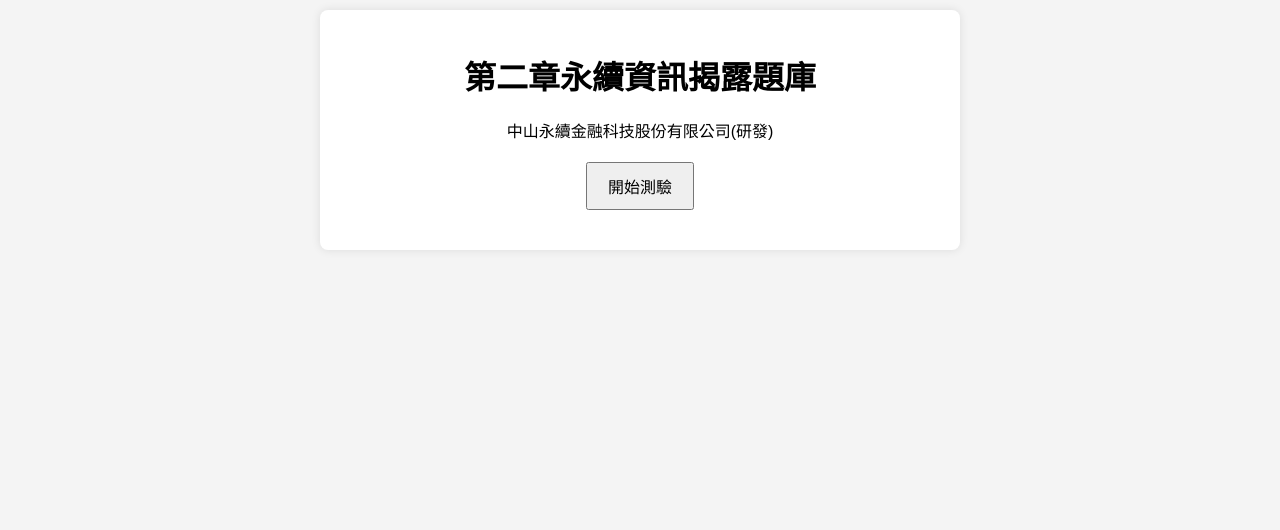
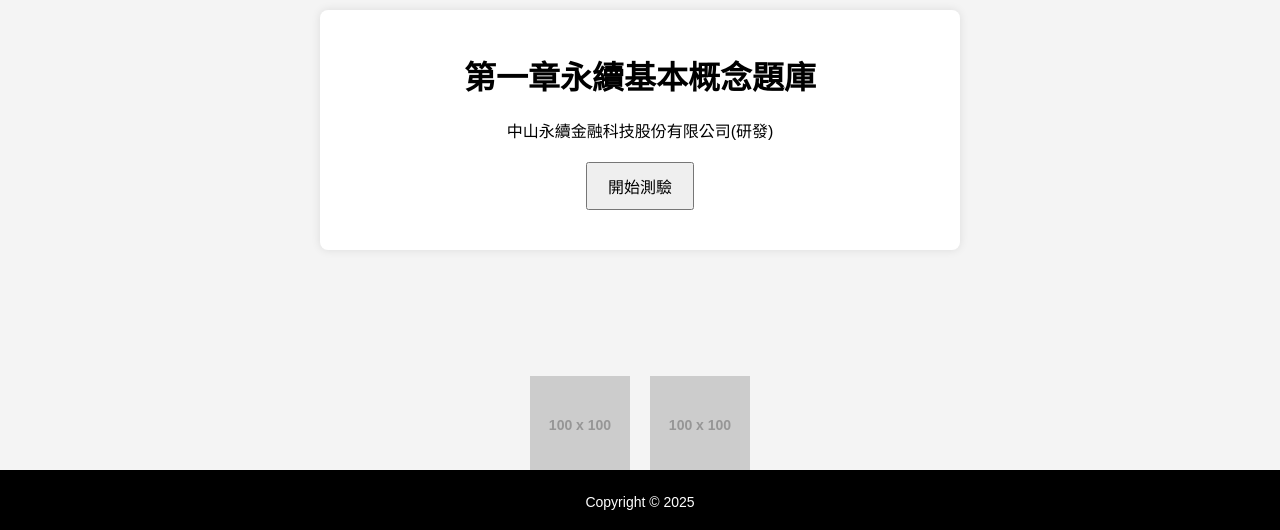
Before and after one commit to esgbook/c2, a plain HTML site: page index.html in a window 1280 px wide. Shown: the part 270-800 px from the top of the page. Drawn offline with Linux system fonts and the light colour scheme; placeholder pictures from the web are drawn by us.

Commit message:
Add files via upload

```diff
--- a/index.html
+++ b/index.html
@@ -5,15 +5,59 @@
     <meta name="viewport" content="width=device-width, initial-scale=1.0">
     <title>ESG知識庫</title>
     <link rel="stylesheet" href="style.css">
+    <style>
+        /* 新增的樣式 */
+        .footer {
+            position: fixed;
+            bottom: 0;
+            left: 0;
+            width: 100%;
+            background-color: black;
+            color: white;
+            text-align: center;
+            padding: 10px 0;
+            font-size: 14px;
+        }
+
+        .image-container {
+            position: fixed;
+            bottom: 50px; /* 距離頁底2公分 */
+            left: 50%;
+            transform: translateX(-50%);
+            display: flex;
+            justify-content: center;
+            gap: 20px; /* 圖片之間的間距 */
+        }
+
+        .image-container img {
+            width: 100px; /* 圖片寬度 */
+            height: auto; /* 保持圖片比例 */
+            cursor: pointer;
+        }
+    </style>
 </head>
 <body>
     <div class="container">
-        <h1>第二章永續資訊揭露題庫</h1>
-        <center><p>中山永續金融科技股份有限公司(研發)</p></center></center>
+        <h1>第一章永續基本概念題庫</h1>
+        <p>中山永續金融科技股份有限公司(研發)</p>
         <button id="startQuiz">開始測驗</button>
+    </div>
 
+    <!-- 圖片容器 -->
+    <div class="image-container">
+        <a href="https://www.taobao.com/" target="_blank">
+            <img src="https://via.placeholder.com/100" alt="Taobao">
+        </a>
+        <a href="https://www.baidu.com/" target="_blank">
+            <img src="https://via.placeholder.com/100" alt="Baidu">
+        </a>
+    </div>
 
+    <!-- 頁底版權信息 -->
+    <div class="footer">
+        <p>Copyright © 2025</p>
     </div>
+
     <script src="script.js"></script>
 </body>
 </html>
--- a/style.css
+++ b/style.css
@@ -24,12 +24,45 @@ h1 {
     text-align: center; /* 標題置中 */
 }
 
+p {
+    margin-bottom: 10px;
+    text-align: center; /* 標題置中 */
+}
+
 button {
     padding: 10px 20px;
     font-size: 16px;
     cursor: pointer;
     display: block;
     margin: 20px auto; /* 按鈕置中 */
+}
+
+.footer {
+    position: fixed;
+    bottom: 0;
+    left: 0;
+    width: 100%;
+    background-color: black;
+    color: white;
+    text-align: center;
+    padding: 10px 0;
+    font-size: 14px;
+}
+
+.image-container {
+    position: fixed;
+    bottom: 50px; /* 距離頁底2公分 */
+    left: 50%;
+    transform: translateX(-50%);
+    display: flex;
+    justify-content: center;
+    gap: 20px; /* 圖片之間的間距 */
+}
+
+.image-container img {
+    width: 100px; /* 圖片寬度 */
+    height: auto; /* 保持圖片比例 */
+    cursor: pointer;
 }
 
 #quizContainer {
```
